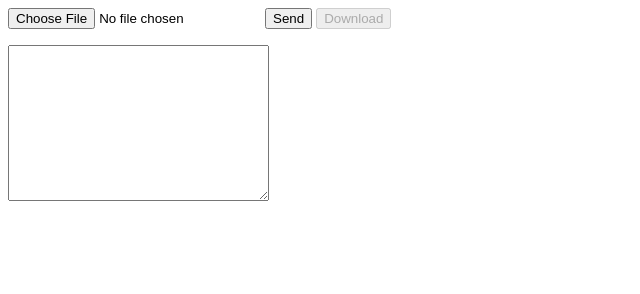
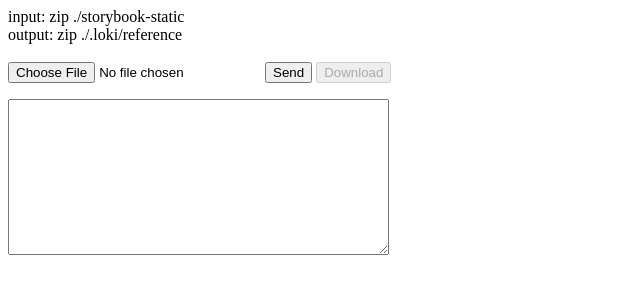
Before and after one commit to balkhaev/loki-render-server, a website: page public/index.html in a window 1280 px wide. Shown: the whole page, without its empty margins (0-640 px from the left). Drawn offline with Linux system fonts and the light colour scheme; no server answers.

Commit message:
Хтмльщина

```diff
--- a/public/index.html
+++ b/public/index.html
@@ -1,10 +1,13 @@
+<div>input: zip ./storybook-static</div>
+<div>output: zip ./.loki/reference</div>
+<br />
 <input type="file" id="file" />
 <button id="send">Send</button>
 <form id="downloadForm" action="/" style="display: inline-block">
   <input type="submit" id="download" value="Download" disabled />
 </form>
 <div>
-  <textarea id="textarea" cols="30" rows="10"></textarea>
+  <textarea id="textarea" cols="45" rows="10"></textarea>
 </div>
 
 <script>
```
